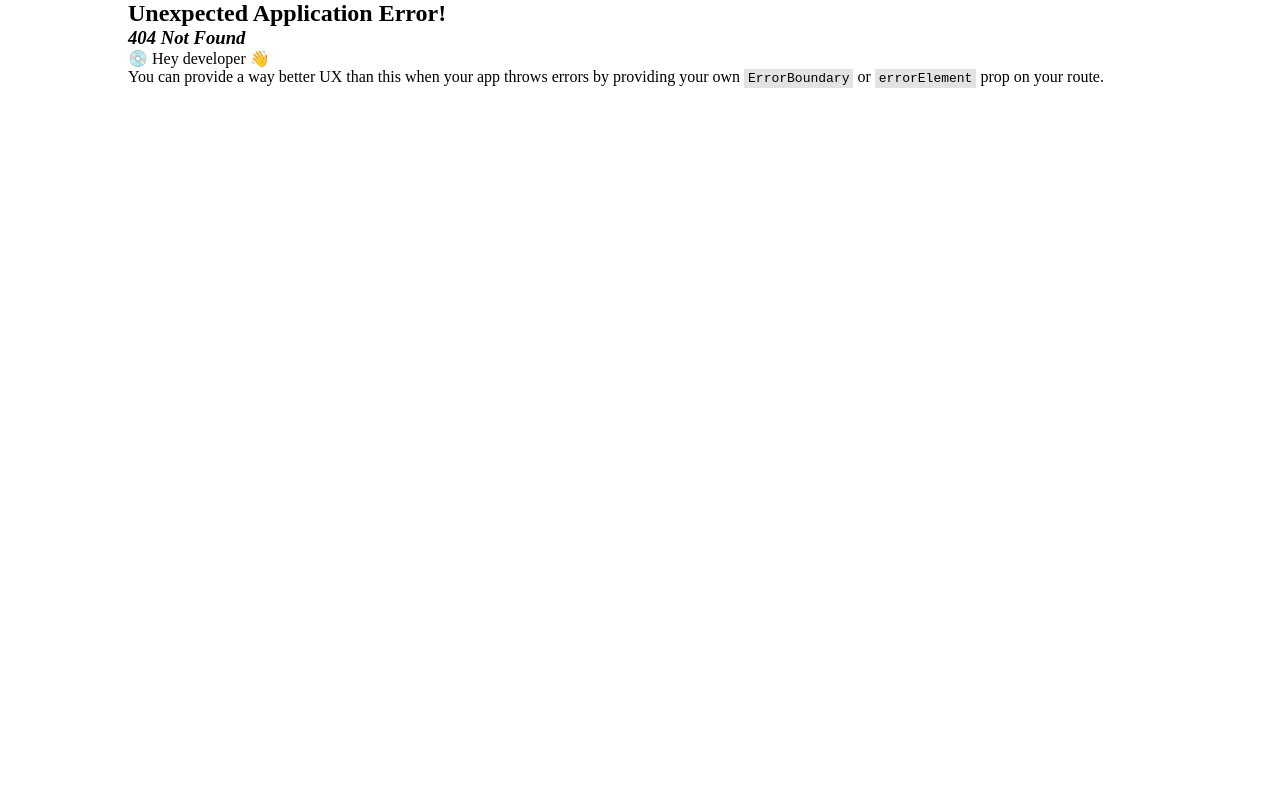
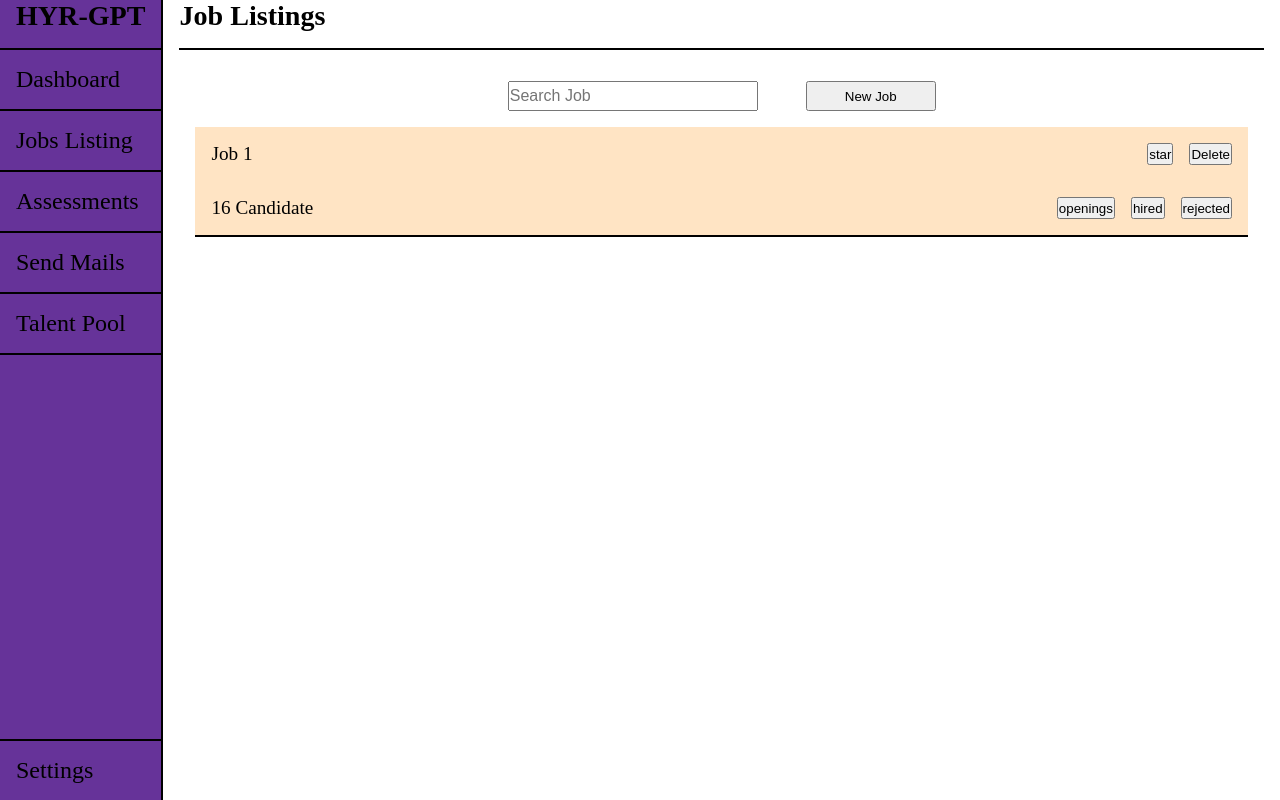
Before and after one commit to MoreSarvesh/Applicant-Tracking-System, a React (Vite) app in the folder Frontend/: page /ats/jobs in a window 1280 px wide. Before the commit this address had no page. Built offline with nearby package versions, Linux system fonts and the light colour scheme.

Commit message:
Completed Rootlayout and Job listings page

```diff
--- a/Frontend/src/App.jsx
+++ b/Frontend/src/App.jsx
@@ -9,13 +9,24 @@ import HomeLayout from "./layouts/HomeLayout.layout.jsx";
 import RootLayout from "./layouts/RootLayout.layout.jsx";
 import Hero from "./components/Hero.component.jsx";
 import Login from "./components/Login.component.jsx";
+import Jobs from "./pages/Jobs.jsx";
 
 const router = createBrowserRouter(
   createRoutesFromElements(
-    <Route path="/" element={<HomeLayout />}>
-      <Route index element={<Hero />} />
-      <Route path="register" element={<Register />} />
-      <Route path="login" element={<Login />} />
+    <Route>
+      <Route path="/" element={<HomeLayout />}>
+        <Route index element={<Hero />} />
+        <Route path="register" element={<Register />} />
+        <Route path="login" element={<Login />} />
+      </Route>
+      <Route path="ats" element={<RootLayout />}>
+        <Route index element={<div>Dashboard</div>} />
+        <Route path="jobs" element={<Jobs />} />
+        <Route path="assessment" element={<div>assessment</div>} />
+        <Route path="emails" element={<div>emails</div>} />
+        <Route path="talentpool" element={<div>talentpool</div>} />
+        <Route path="settings" element={<div>settings</div>} />
+      </Route>
     </Route>
   )
 );
--- /dev/null
+++ b/Frontend/src/components/Joblist.component.jsx
@@ -0,0 +1,23 @@
+const Joblist = ({ title, count, openings, hired, rejected }) => {
+  return (
+    <li>
+      <div className="jb-title">
+        {title}
+        <div className="jb-actions">
+          <button>star</button>
+          <button>Delete</button>
+        </div>
+      </div>
+      <div className="jb-info">
+        {count} Candidate
+        <div className="jb-actions">
+          <button>{openings}openings</button>
+          <button>{hired}hired</button>
+          <button>{rejected}rejected</button>
+        </div>
+      </div>
+    </li>
+  );
+};
+
+export default Joblist;
--- a/Frontend/src/components/Navbar.component.jsx
+++ b/Frontend/src/components/Navbar.component.jsx
@@ -0,0 +1,25 @@
+const Navbar = () => {
+  return (
+    <nav className="navbar">
+      <div className="nav-top">
+        <div>
+          <h3>HYR-GPT</h3>
+        </div>
+        <ul>
+          <li>Dashboard</li>
+          <li>Jobs Listing</li>
+          <li>Assessments</li>
+          <li>Send Mails</li>
+          <li>Talent Pool</li>
+        </ul>
+      </div>
+      <div className="nav-bottom">
+        <ul>
+          <li>Settings</li>
+        </ul>
+      </div>
+    </nav>
+  );
+};
+
+export default Navbar;
--- /dev/null
+++ b/Frontend/src/components/Pageheader.component.jsx
@@ -0,0 +1,9 @@
+const Pageheader = ({ title }) => {
+  return (
+    <header className="jb-header">
+      <h3>{title}</h3>
+    </header>
+  );
+};
+
+export default Pageheader;
--- a/Frontend/src/index.css
+++ b/Frontend/src/index.css
@@ -6,7 +6,10 @@
 
 body {
   min-height: 100vh;
-  padding-inline: 10%;
+}
+
+li {
+  list-style: none;
 }
 
 /* Home Page */
@@ -17,6 +20,7 @@ body {
   display: flex;
   justify-content: center;
   align-items: center;
+  padding-inline: 10%;
 }
 
 .title {
@@ -160,4 +164,127 @@ td {
   align-items: flex-start;
 }
 
-/* joblisitng css */
+/* joblisting  */
+.jb-container {
+  min-height: 100vh;
+  display: flex;
+  flex-flow: row nowrap;
+}
+
+/* navbar css */
+.jb-container .navbar {
+  display: flex;
+  flex-flow: column nowrap;
+  justify-content: space-between;
+  font-size: 1.5rem;
+  border-right: 2px solid black;
+  background-color: rebeccapurple;
+}
+
+.jb-container .navbar .nav-top div {
+  height: 50px;
+  border-bottom: 2px solid black;
+}
+
+.jb-container .navbar .nav-top div h3 {
+  padding-inline: 1rem;
+}
+
+.jb-container .navbar ul li {
+  border-bottom: 2px solid black;
+  padding-inline: 1rem;
+  padding: 1rem;
+}
+
+.jb-container .navbar .nav-bottom ul li {
+  border: none;
+  border-top: 2px solid black;
+}
+
+.jb-container .navbar ul li:hover {
+  background-color: bisque;
+  cursor: pointer;
+  border-radius: 10px;
+}
+
+/* joblisting main */
+.jb-main {
+  flex-grow: 1;
+  padding-inline: 1rem;
+}
+
+.jb-header {
+  font-size: 1.5rem;
+  width: 100%;
+  height: 50px;
+  border-bottom: 2px solid black;
+  margin-bottom: 15px;
+}
+
+.jb-content {
+  display: flex;
+  flex-flow: row nowrap;
+  justify-content: space-evenly;
+}
+
+.jb-content .left {
+  flex-grow: 1;
+  display: flex;
+  flex-flow: column nowrap;
+  gap: 1rem;
+  padding: 1rem;
+}
+
+.left .searchbar {
+  display: flex;
+  flex-flow: row nowrap;
+  justify-content: center;
+  gap: 3rem;
+}
+
+.searchbar input {
+  font-size: 1rem;
+  width: 250px;
+  height: 30px;
+}
+
+.searchbar button {
+  width: 130px;
+}
+
+.listings-nav ul {
+  display: flex;
+  flex-flow: row nowrap;
+  justify-content: flex-start;
+  gap: 5rem;
+  border-bottom: 2px solid black;
+  font-size: 1.35rem;
+}
+
+.listings-nav ul li:hover {
+  background-color: bisque;
+  cursor: pointer;
+}
+
+.listings-job {
+  background-color: bisque;
+}
+
+.listings-job li {
+  border-bottom: 2px solid black;
+}
+
+.jb-title,
+.jb-info {
+  display: flex;
+  flex-flow: row nowrap;
+  justify-content: space-between;
+  padding: 1rem;
+  font-size: 1.2rem;
+}
+
+.jb-actions {
+  display: flex;
+  flex-flow: row nowrap;
+  gap: 1rem;
+}
--- a/Frontend/src/layouts/RootLayout.layout.jsx
+++ b/Frontend/src/layouts/RootLayout.layout.jsx
@@ -1,5 +1,13 @@
+import { Outlet } from "react-router-dom";
+import Navbar from "../components/Navbar.component.jsx";
+
 const RootLayout = () => {
-  return;
+  return (
+    <div className="jb-container">
+      <Navbar />
+      <Outlet />
+    </div>
+  );
 };
 
 export default RootLayout;
--- a/Frontend/src/pages/Jobs.jsx
+++ b/Frontend/src/pages/Jobs.jsx
@@ -1,7 +1,29 @@
-import React from "react";
+import Joblist from "../components/Joblist.component.jsx";
+import Pageheader from "../components/Pageheader.component.jsx";
 
 const Jobs = () => {
-  return <div></div>;
+  return (
+    <main className="jb-main">
+      <Pageheader title="Job Listings" />
+      <div className="jb-content">
+        <div className="left">
+          <div className="searchbar">
+            <form action="#" className="form-search">
+              <input type="text" placeholder="Search Job" />
+            </form>
+            <button>New Job</button>
+          </div>
+          <div className="listings">
+            <div className="listings-job">
+              <ul>
+                <Joblist title="Job 1" count={16} />
+              </ul>
+            </div>
+          </div>
+        </div>
+      </div>
+    </main>
+  );
 };
 
 export default Jobs;
```
